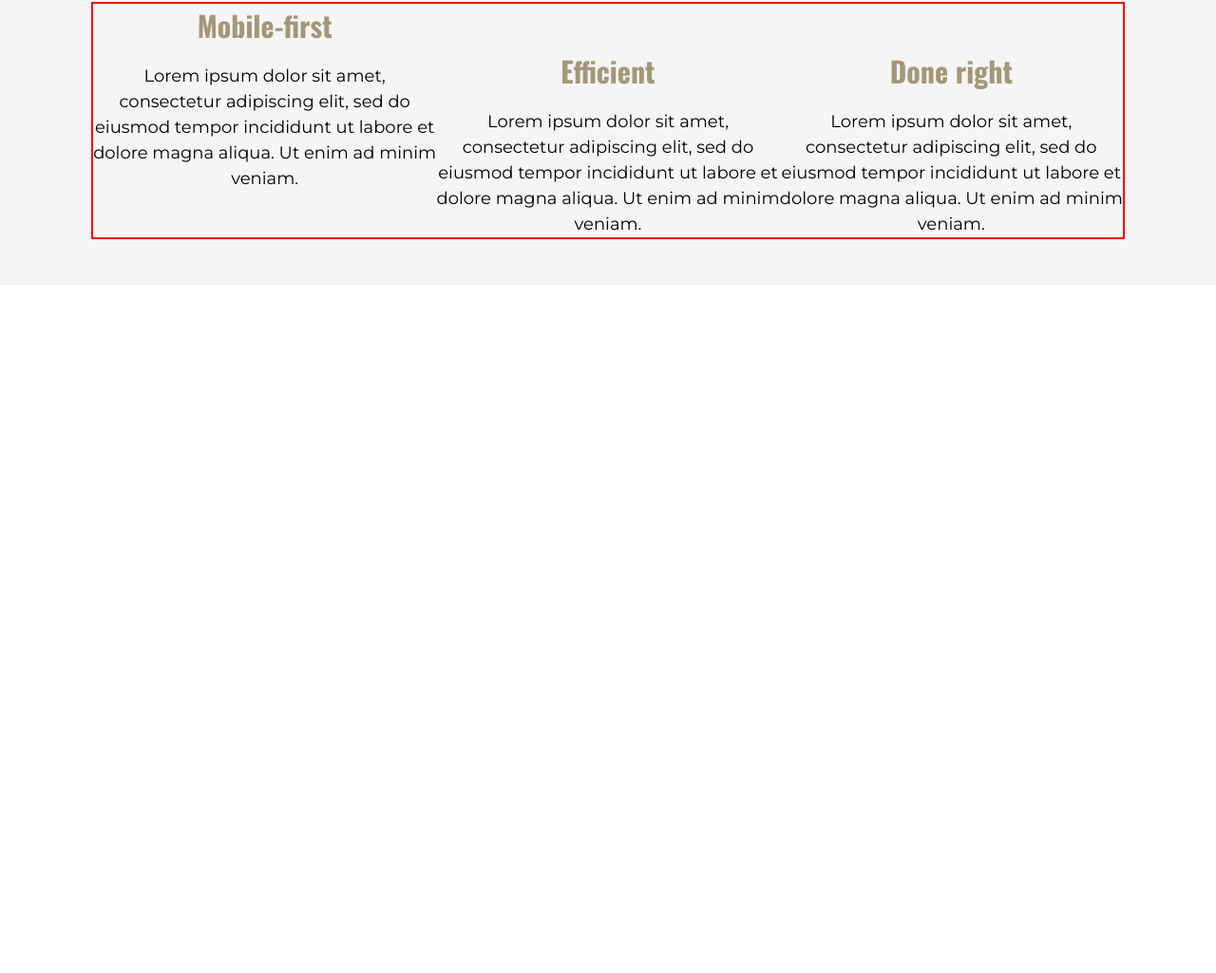
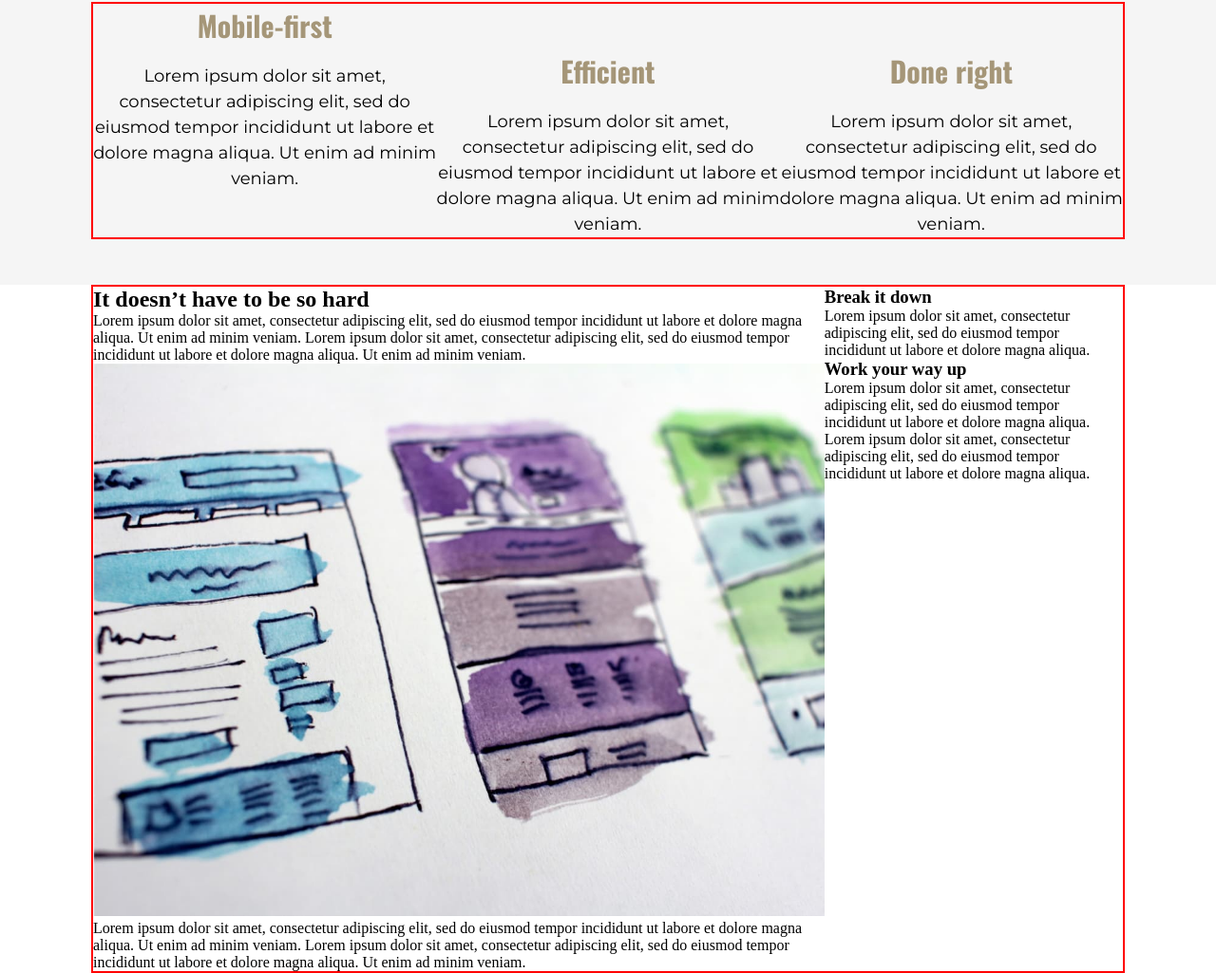
Before and after one commit to pbain63/website-by-responsive-layouts, a plain HTML site: page index.html in a window 1280 px wide. Shown: the part 743-1768 px from the top of the page at 95% size. Before the commit the page ends 1043 px from the top, so only its background shows below. Drawn offline with nearby package versions, Linux system fonts and the light colour scheme.

Commit message:
Add html code for main section in index.html

```diff
--- a/index.html
+++ b/index.html
@@ -125,7 +125,54 @@
       </div>
     </section>
 
-    <section></section>
+    <main class="container row">
+      <section class="image-section">
+        <h2>It doesn’t have to be so hard</h2>
+        <p>
+          Lorem ipsum dolor sit amet, consectetur adipiscing elit, sed do
+          eiusmod tempor incididunt ut labore et dolore magna aliqua. Ut enim ad
+          minim veniam. Lorem ipsum dolor sit amet, consectetur adipiscing elit,
+          sed do eiusmod tempor incididunt ut labore et dolore magna aliqua. Ut
+          enim ad minim veniam.
+        </p>
+        <img
+          class="sketches-image"
+          src="./img/the-image.jpg"
+          alt="UI web sketches"
+        />
+        <p>
+          Lorem ipsum dolor sit amet, consectetur adipiscing elit, sed do
+          eiusmod tempor incididunt ut labore et dolore magna aliqua. Ut enim ad
+          minim veniam. Lorem ipsum dolor sit amet, consectetur adipiscing elit,
+          sed do eiusmod tempor incididunt ut labore et dolore magna aliqua. Ut
+          enim ad minim veniam.
+        </p>
+      </section>
+
+      <aside class="sidebar">
+        <div class="right-column">
+          <h3>Break it down</h3>
+          <p>
+            Lorem ipsum dolor sit amet, consectetur adipiscing elit, sed do
+            eiusmod tempor incididunt ut labore et dolore magna aliqua.
+          </p>
+        </div>
+        <div class="right-column">
+          <h3>Work your way up</h3>
+          <p>
+            Lorem ipsum dolor sit amet, consectetur adipiscing elit, sed do
+            eiusmod tempor incididunt ut labore et dolore magna aliqua.
+          </p>
+        </div>
+        <div class="right-column">
+          <h3></h3>
+          <p>
+            Lorem ipsum dolor sit amet, consectetur adipiscing elit, sed do
+            eiusmod tempor incididunt ut labore et dolore magna aliqua.
+          </p>
+        </div>
+      </aside>
+    </main>
 
     <footer></footer>
     <script src="./main.js"></script>
```
